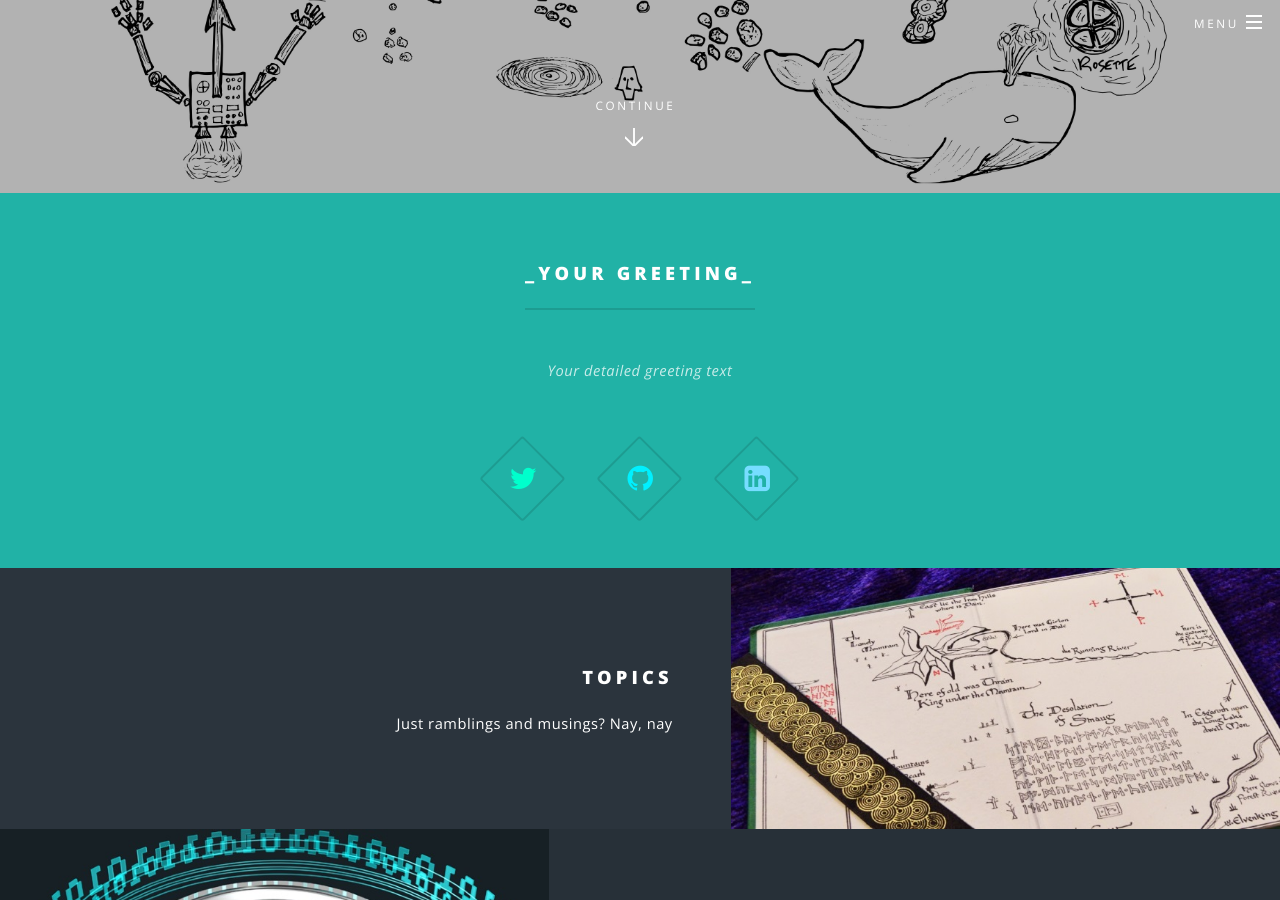
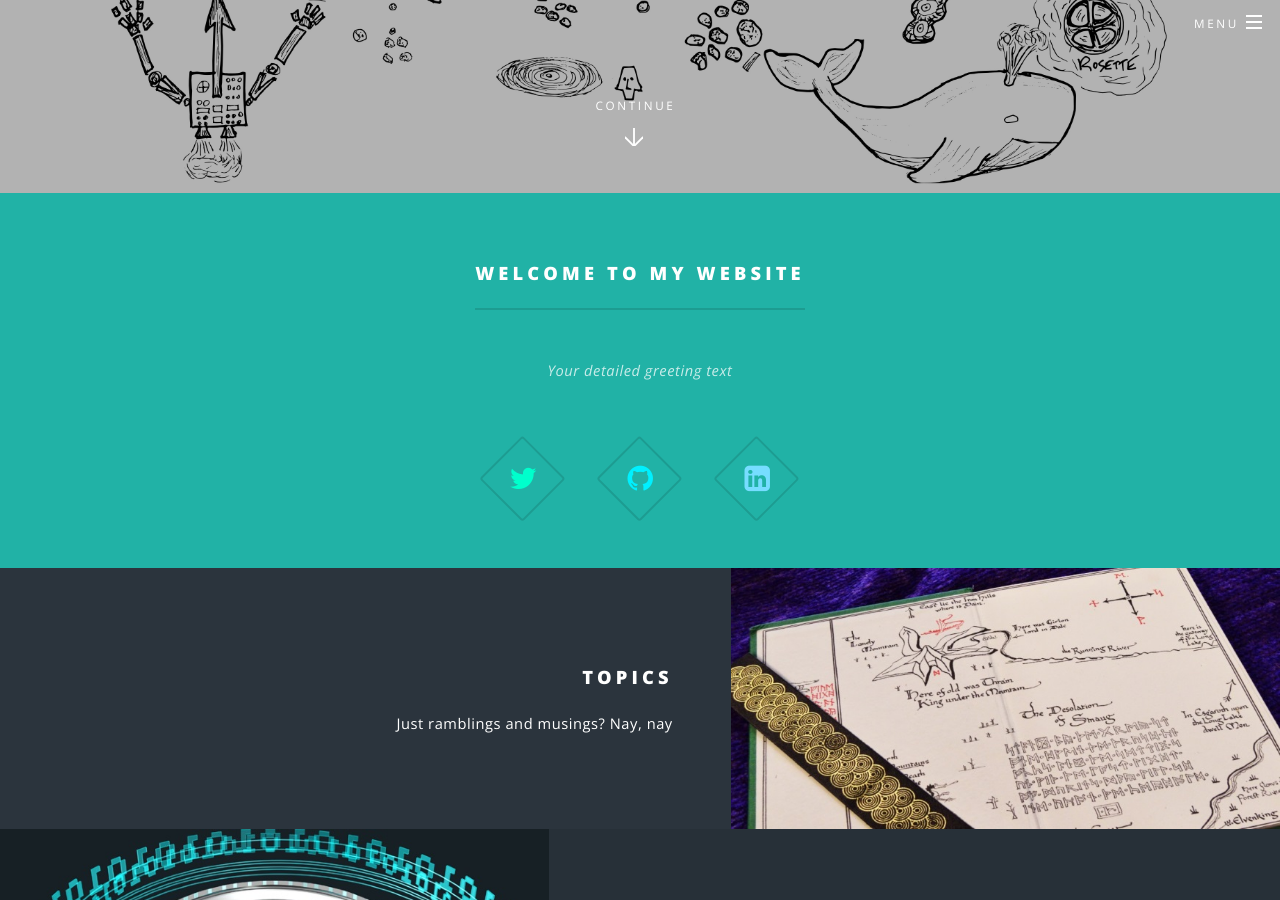
Before and after one commit to hopefulweirdwonder/hopefulweirdwonder.github.io, a Jekyll site: the page built from index.md, in a window 1280 px wide and 900 px high, scrolled down 707 px. Built offline with Jekyll 4.4.1, drawn with Linux system fonts in a browser that asks for light colours.

Commit message:
Update _config.yml

```diff
--- a/_config.yml
+++ b/_config.yml
@@ -28,7 +28,7 @@ lang: en-us # used in HTML lang attributes
 # on landing page
 # - set the greeting only if you want to display the first green section
 greeting:
-  title: _Your greeting_
+  title: Welcome to my website
   text: _Your detailed greeting text_
 # - displayed at the bottom
 closing-head: _Your closing_
```
